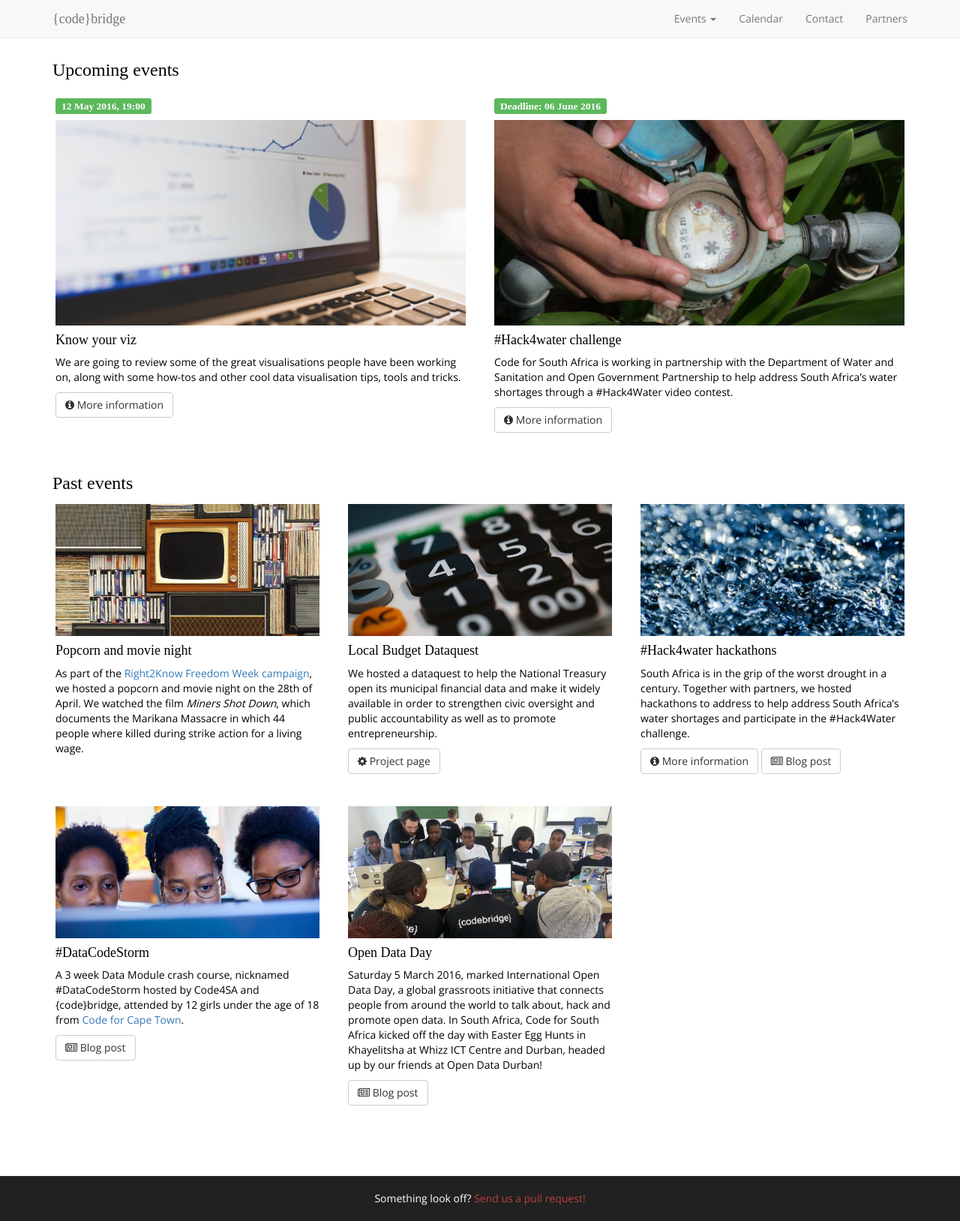
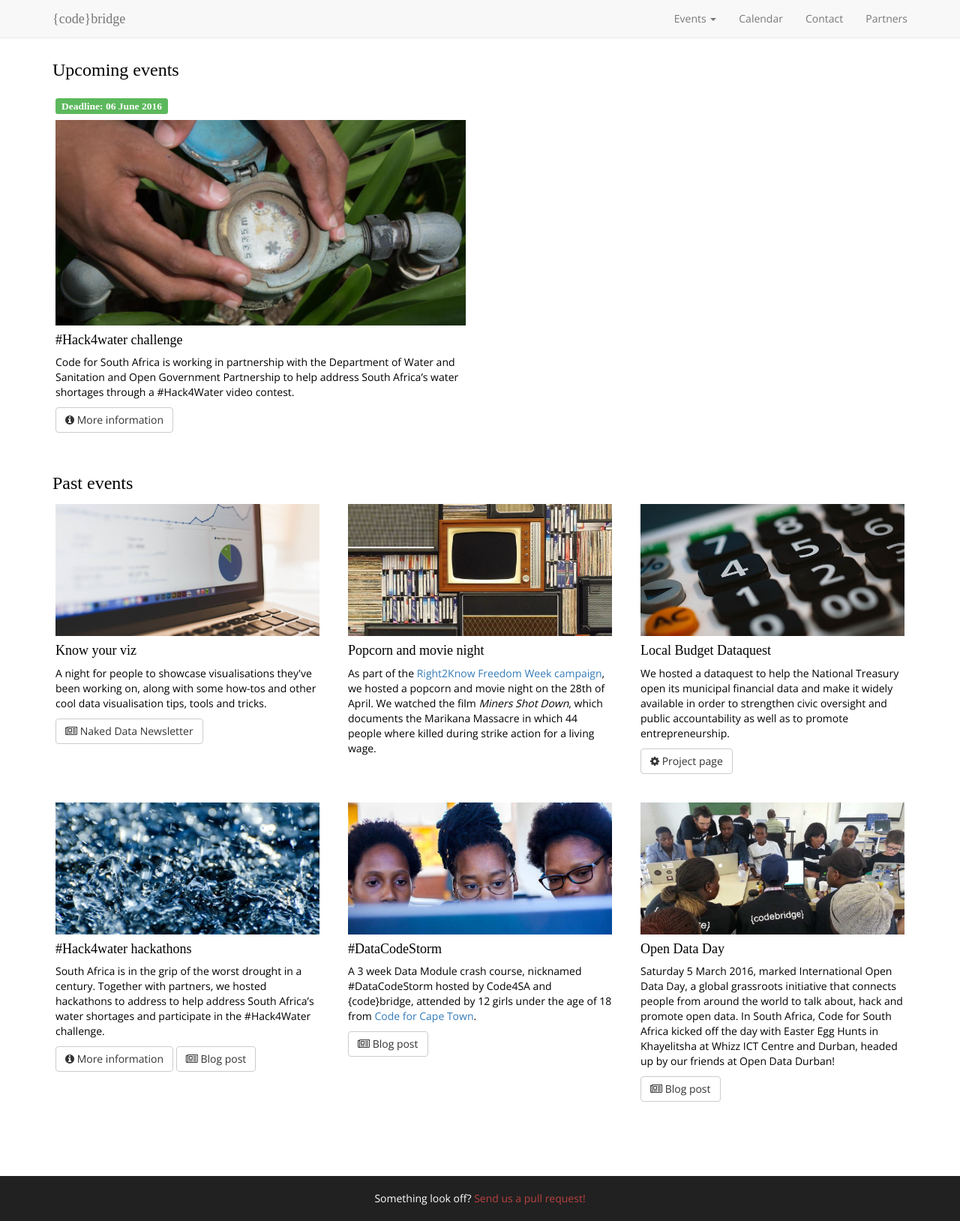
Before and after one commit to codebridge-za/codebridge.co.za, a Jekyll site: the page built from events/index.html, in a window 1280 px wide. Shown: the whole page at 75% size. Built offline with Jekyll 4.4.1, drawn with Linux system fonts in a browser that asks for light colours; nearby versions of some CDN libraries; some web fonts are replaced.

Commit message:
viz event old

```diff
--- a/_includes/header.html
+++ b/_includes/header.html
@@ -16,7 +16,6 @@
          <a href="#" class="dropdown-toggle" data-toggle="dropdown">Events <b class="caret"></b></a>
          <ul class="dropdown-menu">
     <li><a class="upcoming" href="/events/"><i class="fa fa-calendar-plus-o fa-fw" aria-hidden="true"></i> <b>Upcoming events</b></a></li>
-    <li><a href="/events/know-your-viz"><i class="fa fa-none fa-fw" aria-hidden="true"></i> Know your viz</a></li>
     <li><a href="/events/hack4water-challenge"><i class="fa fa-none fa-fw" aria-hidden="true"></i> #Hack4Water challenge</a></li>
     <li role="separator" class="divider"></li>
     <li><a href="/events/#pastevents"><i class="fa fa-calendar-check-o fa-fw" aria-hidden="true"></i> Past events</a></li>
--- a/events/index.html
+++ b/events/index.html
@@ -11,16 +11,6 @@
 </div>
 
 <div class="row">
-
-<div class="col-md-6">
-<div class="thumbnail">
-<h4><span class="label label-success">12 May 2016, 19:00</span></h4>
-<img src="/images/know-your-viz.jpg">
-<h4>Know your viz</h4>
-<p>We are going to review some of the great visualisations people have been working on, along with some how-tos and other cool data visualisation tips, tools and tricks.</p>
-<p><a class="btn btn-default" href="know-your-viz"><i class="fa fa-info-circle"></i> More information</a></p>
-</div>
-</div>
 
 
 <div class="col-md-6">
@@ -45,6 +35,15 @@
 
 <div class="col-md-4">
 <div class="thumbnail">
+<img src="/images/know-your-viz.jpg">
+<h4>Know your viz</h4>
+<p>A night for people to showcase visualisations they've been working on, along with some how-tos and other cool data visualisation tips, tools and tricks.</p>
+<p><a class="btn btn-default" href="http://us8.campaign-archive2.com/?u=11977a67604b965526b63ee6e&id=ba692cfc3f" target="_blank"><i class="fa fa-newspaper-o"></i> Naked Data Newsletter</a></p>
+</div>
+</div>
+
+<div class="col-md-4">
+<div class="thumbnail">
 <img src="/images/movie-night.jpg" width="100%">
 <h4>Popcorn and movie night</h4>
 <p>As part of the <a href="http://www.r2k.org.za/freedomweek2016/">Right2Know Freedom Week campaign</a>, we hosted a popcorn and movie night on the 28th of April. We watched the film <i>Miners Shot Down</i>, which documents the Marikana Massacre in which 44 people where killed during strike action for a living wage.</p>
@@ -60,6 +59,10 @@
 </div>
 </div>
 
+</div>
+
+<div class="row">
+
 <div class="col-sm-4">
 <div class="thumbnail">
 <img src="/images/hack4water.jpg">
@@ -68,10 +71,6 @@
 <p><a class="btn btn-default" style="margin-bottom: 5px;" href="hack4water-hackathons"><i class="fa fa-info-circle"></i> More information</a> <a class="btn btn-default" style="margin-bottom: 5px;" target="_blank" href="http://code4sa.org/2016/04/04/hack4water-hackathon.html"><i class="fa fa-newspaper-o"></i> Blog post</a></p>
 </div>
 </div>
-
-</div>
-
-<div class="row">
 
 <div class="col-sm-4">
 <div class="thumbnail">
```
